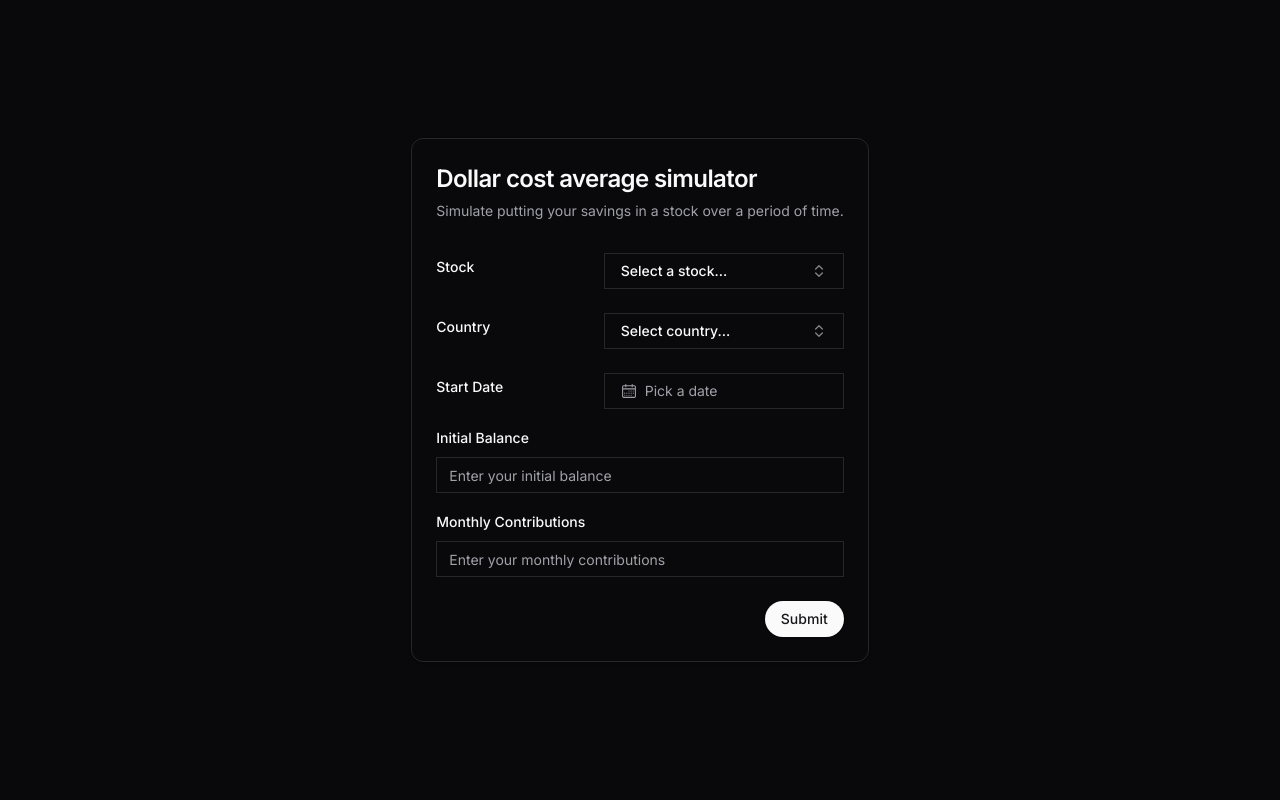
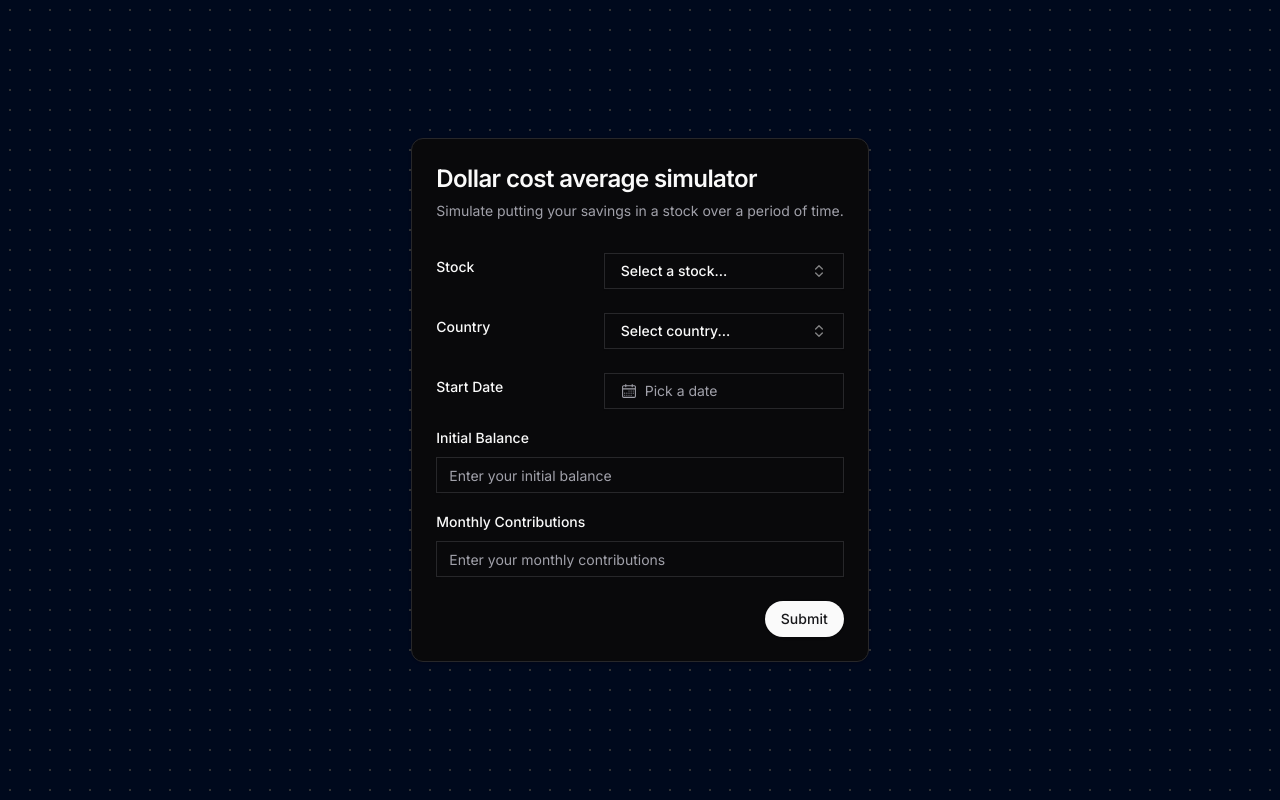
Before and after one commit to Bretis2019/Compound, a Next.js app: page / in a window 1280 px wide. Built offline with nearby package versions, Linux system fonts and the light colour scheme.

Commit message:
changed background

```diff
--- a/app/calculate/loading.tsx
+++ b/app/calculate/loading.tsx
@@ -3,7 +3,7 @@ import {Skeleton} from "@/components/ui/skeleton";
 export default function Loading(){
 
     return (
-        <div className={"bg-black w-screen h-screen px-4 py-2 text-white flex flex-col justify-between"}>
+        <div className={"w-screen h-screen px-4 py-2 text-white flex flex-col justify-between"}>
             <div className={"w-full flex md:flex-row flex-col gap-y-8 md:justify-between"}>
                 <div className={"flex md:flex-col items-center md:w-fit w-full gap-x-2 justify-between"}>
                     <div><Skeleton className={"w-32 h-8"}/></div>
@@ -20,6 +20,7 @@ export default function Loading(){
                 </div>
             </div>
             <div><Skeleton className={"w-[95svw] h-[350px]"}/></div>
+            <div className="absolute top-0 z-[-2] h-screen w-screen bg-[#000000] bg-[radial-gradient(#ffffff33_1px,#00091d_1px)] bg-[size:20px_20px]"></div>
         </div>
     )
 }
--- a/app/calculate/page.tsx
+++ b/app/calculate/page.tsx
@@ -214,7 +214,7 @@ export default function Home(){
     return (
         <>
             {loading ? <Loading /> :
-                <div className={"bg-black w-screen h-screen px-4 py-2 text-white flex flex-col justify-between"}>
+                <div className={"w-screen h-screen px-4 py-2 text-white flex flex-col justify-between"}>
                     <div>
                         <Link href={"/"}><ArrowSVG/></Link>
                         <div className={"w-full flex md:flex-row flex-col gap-y-8 md:justify-between"}>
@@ -243,6 +243,7 @@ export default function Home(){
                     <ChartsTabs data={chartData}/>
                 </div>
             }
+            <div className="absolute top-0 z-[-2] h-screen w-screen bg-[#000000] bg-[radial-gradient(#ffffff33_1px,#00091d_1px)] bg-[size:20px_20px]"></div>
         </>
     );
 }
--- a/components/component/landing-form.tsx
+++ b/components/component/landing-form.tsx
@@ -132,7 +132,7 @@ export function LandingForm() {
   }, [query]);
 
   return (
-    <div key="1" className="w-full h-screen max-w-lg mx-auto flex justify-center items-center">
+      <div key="1" className="w-full h-screen bg-opacity-15 max-w-lg mx-auto flex justify-center items-center">
         <Card>
           <CardHeader>
             <CardTitle className={"text-2xl"}>Dollar cost average simulator</CardTitle>
@@ -262,6 +262,7 @@ export function LandingForm() {
             <Button onClick={onSubmit} type={"submit"} className="ml-auto rounded-full">Submit</Button>
           </CardFooter>
         </Card>
+        <div className="absolute top-0 z-[-2] h-screen w-screen bg-[#000000] bg-[radial-gradient(#ffffff33_1px,#00091d_1px)] bg-[size:20px_20px]"></div>
       </div>
   )
 }
```
Lines whose indentation alone changed are shown as unchanged.
